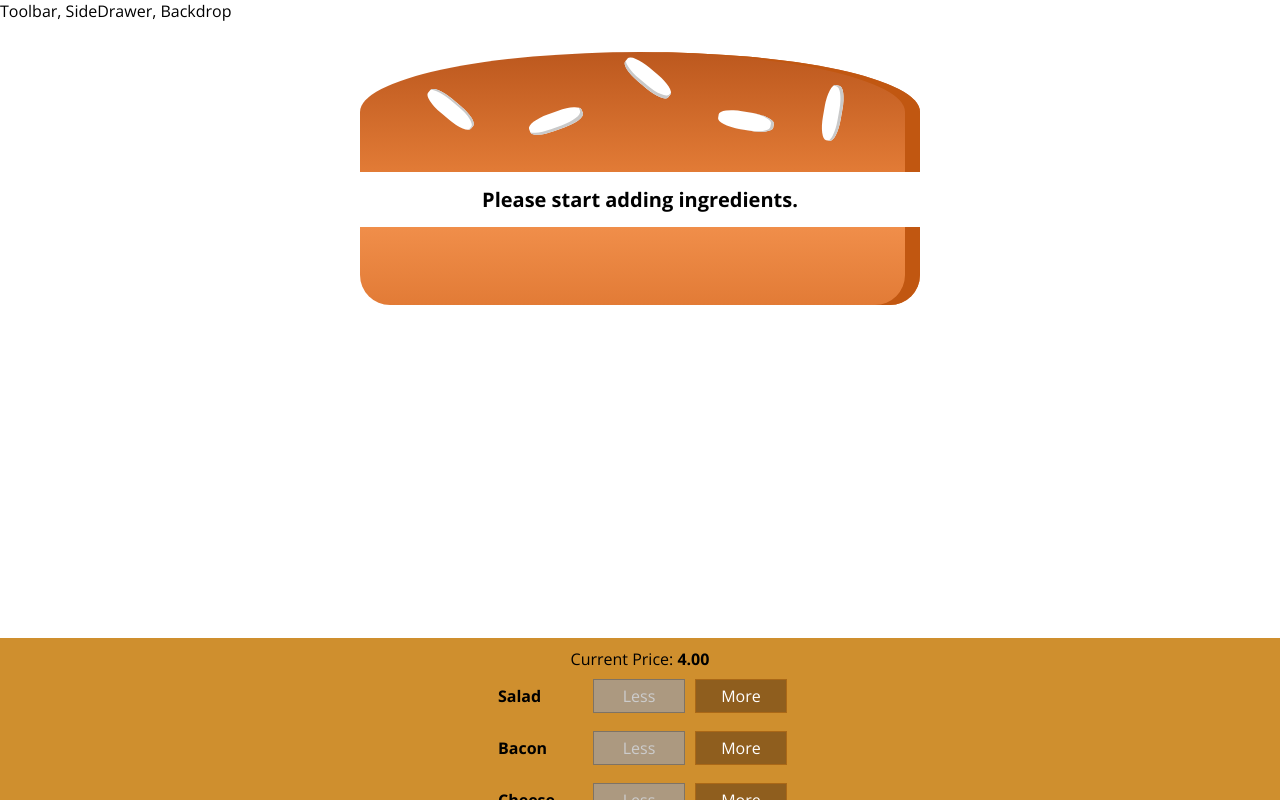
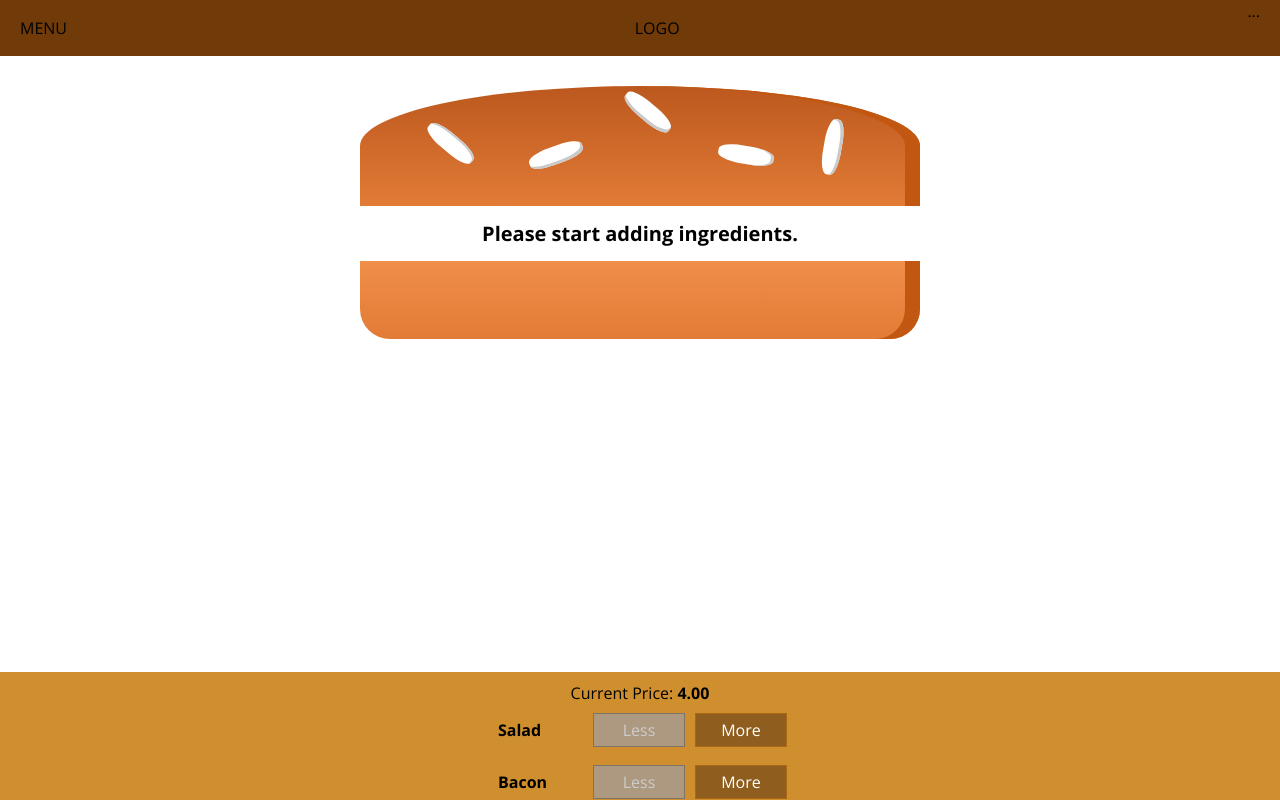
Before and after one commit to chsdwn/the-burger, a React (Create React App) app: page / in a window 1280 px wide. Shown: the top 800 px of the page. Built offline with nearby package versions, Linux system fonts and the light colour scheme.

Commit message:
Adding a Toolbar.

```diff
--- a/src/components/Layout/Layout.js
+++ b/src/components/Layout/Layout.js
@@ -1,13 +1,12 @@
 import React from 'react';
 
 import Aux from '../../hoc/Auxilary';
+import Toolbar from '../Navigation/Toolbar/Toolbar';
 import classes from './Layout.module.css';
 
 const layout = (props) => (
   <Aux>
-    <div>
-      Toolbar, SideDrawer, Backdrop
-    </div>
+    <Toolbar />
     <main className={classes.content}>
       {props.children}
     </main>
--- a/src/components/Layout/Layout.module.css
+++ b/src/components/Layout/Layout.module.css
@@ -1,3 +1,3 @@
 .content {
-  margin-top: 1.6rem;
+  margin-top: 7.2rem;
 }
--- /dev/null
+++ b/src/components/Navigation/Toolbar/Toolbar.js
@@ -0,0 +1,15 @@
+import React from 'react';
+
+import classes from './Toolbar.module.css';
+
+const toolbar = (props) => (
+  <header className={classes.Toolbar}>
+    <div>MENU</div>
+    <div>LOGO</div>
+    <nav>
+      ...
+    </nav>
+  </header>
+);
+
+export default toolbar;
--- /dev/null
+++ b/src/components/Navigation/Toolbar/Toolbar.module.css
@@ -0,0 +1,19 @@
+.Toolbar {
+  height: 5.6rem;
+  width: 100%;
+  position: fixed;
+  top: 0;
+  left: 0;
+  background-color: #703b09;
+  padding: 0 2rem;
+  box-sizing: border-box;
+  z-index: 90;
+
+  display: flex;
+  justify-content: space-between;
+  align-items: center;
+}
+
+.Toolbar nav {
+  height: 100%;
+}
```
